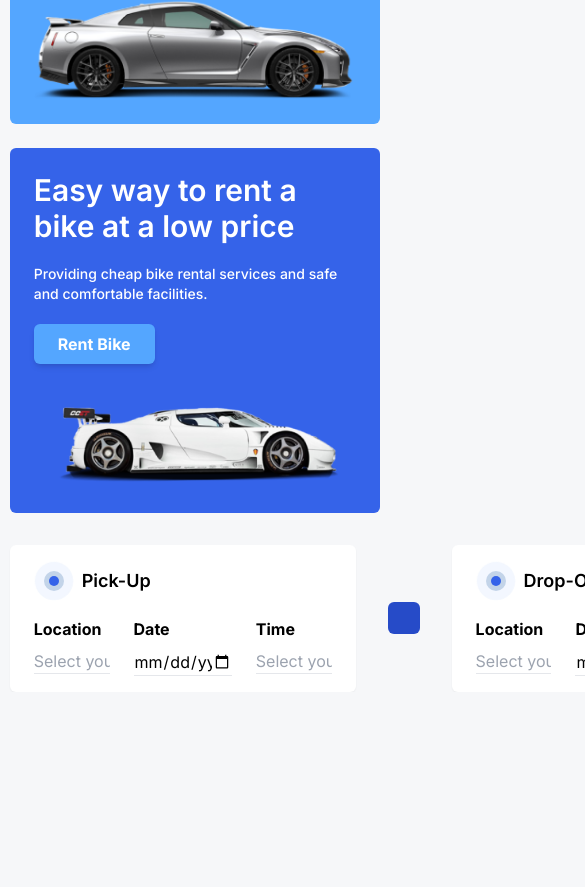
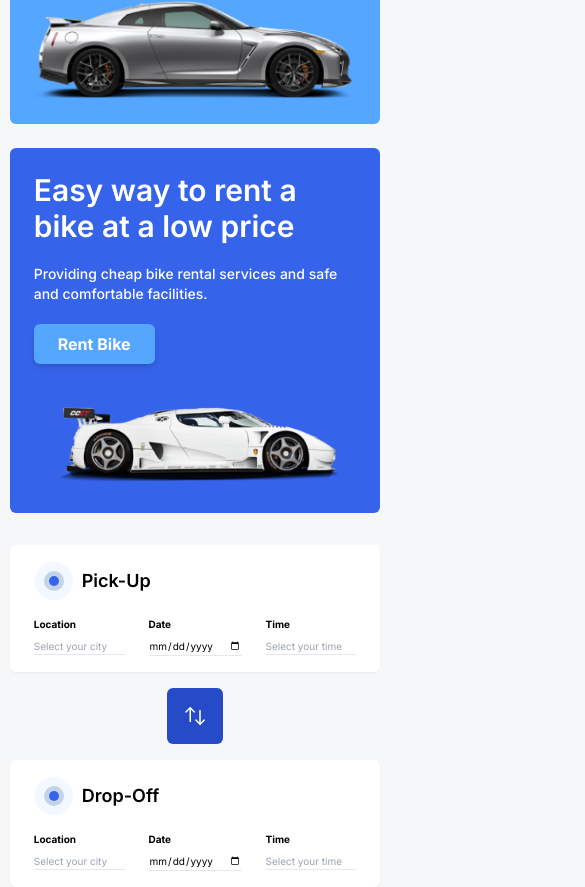
Before and after one commit to ShivaRajBadu/vehicle_rental, a Next.js app: page / in a window 390 px wide. Shown: the part 444-1331 px from the top of the page, 585 px wide, since content can reach past the window. Before the commit the page ends 1136 px from the top, so only its background shows below. Built offline with nearby package versions, Linux system fonts and the light colour scheme.

Commit message:
layout-pick up and drop up with responsive

```diff
--- a/src/components/pick_section/PickDuration.tsx
+++ b/src/components/pick_section/PickDuration.tsx
@@ -4,11 +4,14 @@ function PickDuration() {
   return (
     <div className="flex gap-6">
       <div className="w-[33%]">
-        <label className="block pb-2 text-[16px] font-bold" htmlFor="location">
+        <label
+          className="block md:pb-2 text-[10px] sm:text-[12px] md:text-[16px] font-bold"
+          htmlFor="location"
+        >
           Location
         </label>
         <input
-          className="focus:outline-none border-b w-full"
+          className="focus:outline-none border-b w-full text-[10px] sm:text-[12px] md:text-[16px] placeholder:text-[10px]"
           type="text"
           name="location"
           id="location"
@@ -16,11 +19,14 @@ function PickDuration() {
         />
       </div>
       <div className="w-[33%]">
-        <label className="block pb-2 text-[16px] font-bold" htmlFor="date">
+        <label
+          className="block md:pb-2 text-[10px] sm:text-[12px] md:text-[16px] font-bold"
+          htmlFor="date"
+        >
           Date
         </label>
         <input
-          className="focus:outline-none border-b w-full"
+          className="focus:outline-none border-b w-full text-[10px] sm:text-[12px] md:text-[16px] placeholder:text-[10px]"
           type="date"
           name="date"
           id="date"
@@ -28,11 +34,14 @@ function PickDuration() {
         />
       </div>
       <div className="w-[33%]">
-        <label className="block pb-2 text-[16px] font-bold" htmlFor="time">
+        <label
+          className="block md:pb-2 text-[10px] sm:text-[12px] md:text-[16px] font-bold"
+          htmlFor="time"
+        >
           Time
         </label>
         <input
-          className="focus:outline-none border-b w-full"
+          className="focus:outline-none border-b w-full text-[10px] sm:text-[12px] md:text-[16px] placeholder:text-[10px]"
           type="text"
           name="time"
           id="time"
--- a/src/components/pick_section/pick.tsx
+++ b/src/components/pick_section/pick.tsx
@@ -3,7 +3,7 @@ import PickDuration from "./PickDuration";
 
 function Pick({ title }: { title: string }) {
   return (
-    <div className=" bg-[color:var(--white)] px-6 py-4 rounded-md shadow-sm">
+    <div className=" bg-[color:var(--white)] px-6 py-4 w-full rounded-md shadow-sm">
       <div className="flex gap-2 items-center pb-4">
         <div className="relative flex justify-center items-center  w-[40px] h-[40px]">
           <p className=" w-[10px] z-10  h-[10px] rounded-full bg-[color:var(--primary-dark-500)]"></p>
--- a/src/components/pick_section/pick_section.tsx
+++ b/src/components/pick_section/pick_section.tsx
@@ -1,21 +1,32 @@
 "use client";
+
+import { useState } from "react";
 import Wrapper from "../wrapper";
 import Pick from "./pick";
 import Image from "next/image";
 
 function PickSection() {
-  const swapPostion = () => {};
+  const [isFirst, setIsFirst] = useState(true);
+  const swapPostion = () => {
+    setIsFirst((prev: boolean) => !prev);
+  };
   return (
     <Wrapper>
-      <div className="flex items-center gap-8 ">
-        <Pick title="Pick-Up" />
+      <div className="flex lg:flex-row flex-col items-center gap-4 lg:gap-8 ">
+        <Pick title={isFirst ? "Pick-Up" : "Drop-Off"} />
         <div
           onClick={swapPostion}
           className="bg-[color:var(--primary-dark-600)] p-4 rounded-md cursor-pointer"
         >
-          <Image src={"/icons/swap.svg"} width={24} height={24} alt="swap" />
+          <Image
+            className="rotate-90 lg:rotate-0 min-w-[20px] "
+            src={"/icons/swap.svg"}
+            width={24}
+            height={24}
+            alt="swap"
+          />
         </div>
-        <Pick title="Drop-Off" />
+        <Pick title={isFirst ? "Drop-Off" : "Pick-Up"} />
       </div>
     </Wrapper>
   );
```
